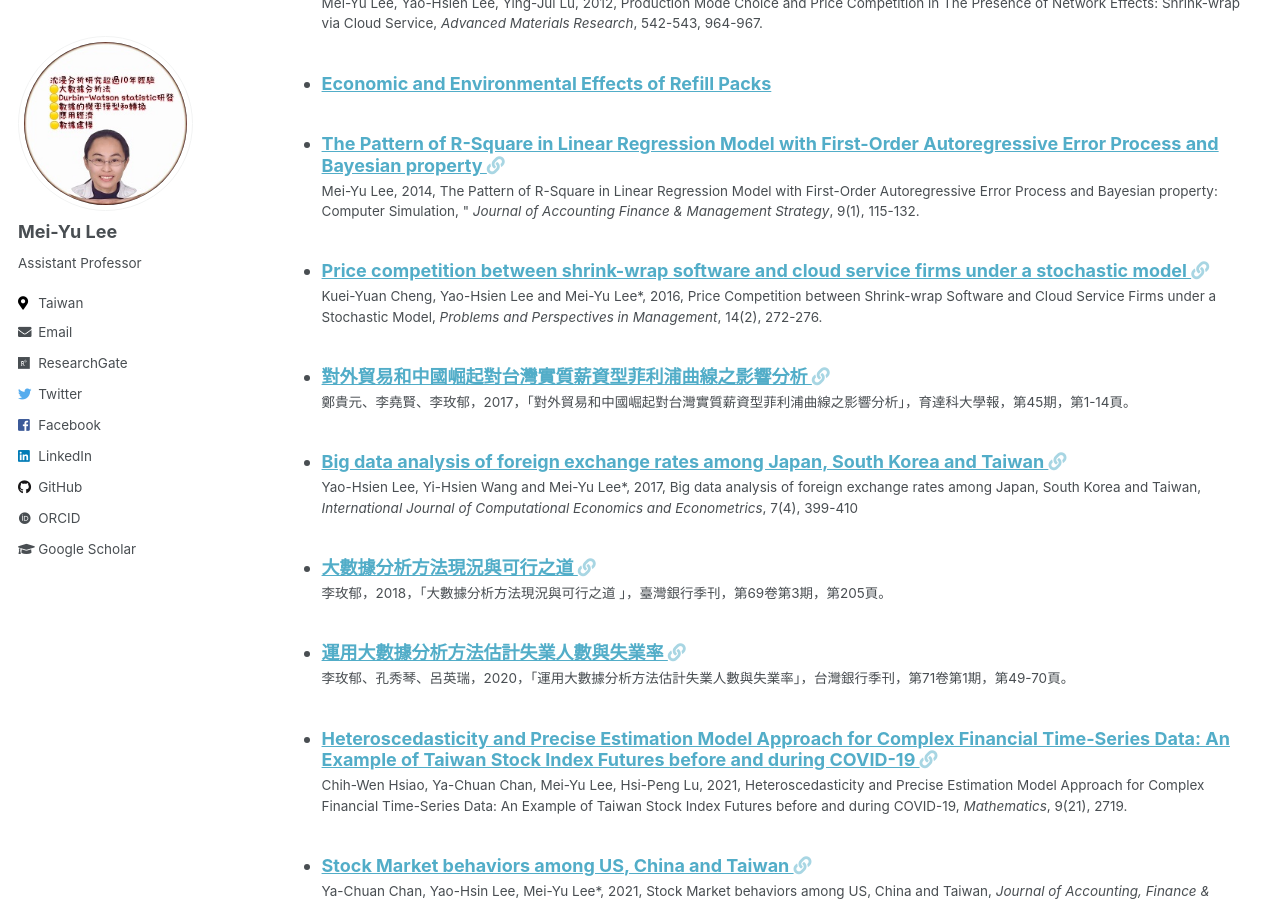
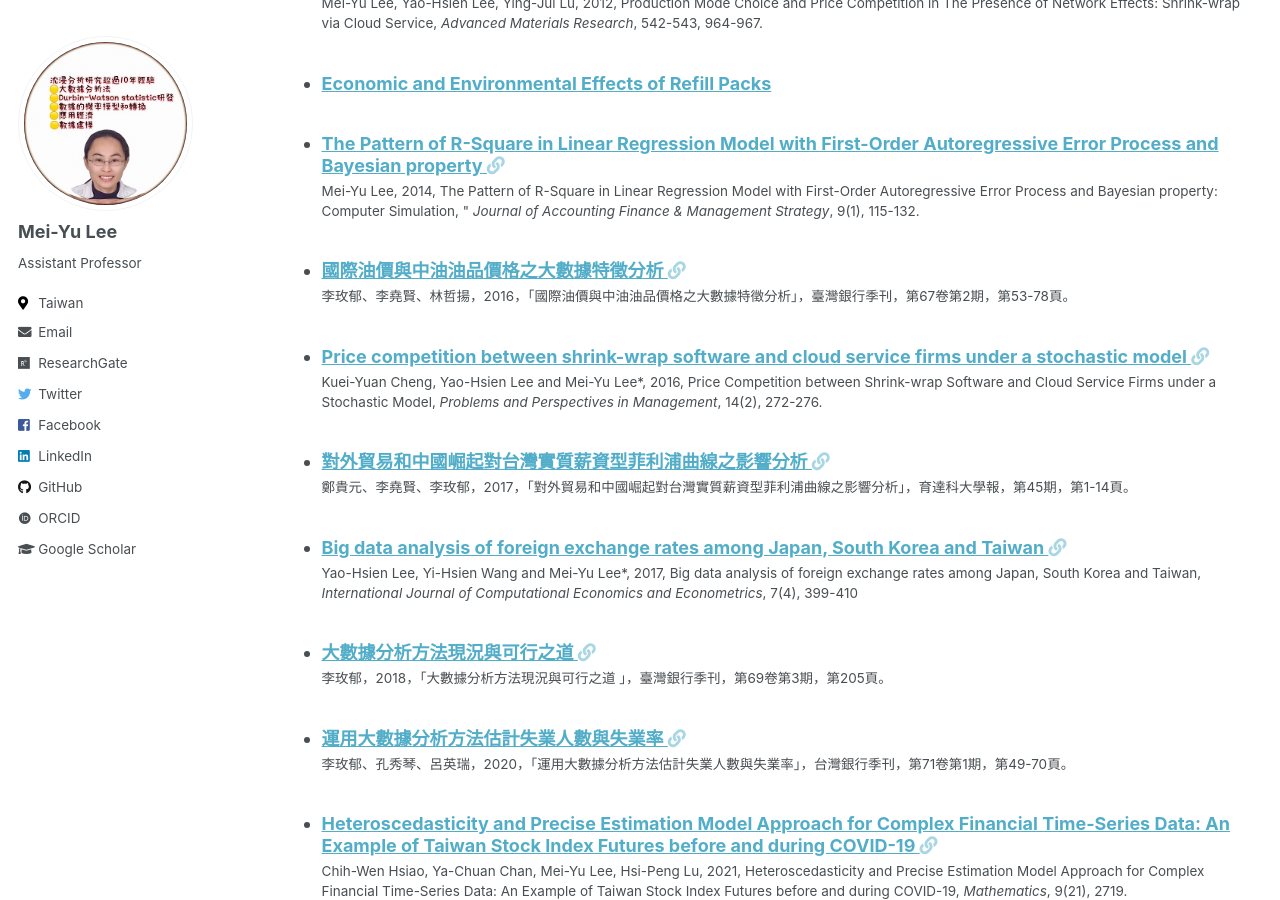
Before and after one commit to meiyulee/meiyulee.github.io, a Jekyll site: the page built from _pages/cv.md, in a window 1280 px wide and 900 px high, scrolled down 1574 px. Built offline with Jekyll 4.4.1, drawn with Linux system fonts in a browser that asks for light colours; some web fonts are replaced.

Commit message:
還原分類和標籤的設定

```diff
--- a/_config.yml
+++ b/_config.yml
@@ -284,10 +284,10 @@
 #  - <base_path/categories/my-awesome-category/index.html ~> path: /categories/
 #  - <base_path/my-awesome-category/index.html ~> path: /
 category_archive:
-  type: grid
+  type: liquid
   path: /categories/
 tag_archive:
-  type: grid
+  type: liquid
   path: /tags/
 # https://github.com/jekyll/jekyll-archives
 # jekyll-archives:
--- a/_data/navigation.yml
+++ b/_data/navigation.yml
@@ -9,7 +9,7 @@
   - title: "Teaching"
     url: /teaching/
 
-  - title: "Blog Posts"
+  - title: "Posts"
     url: /year-archive/
 
   - title: "CV"
--- /dev/null
+++ b/_publications/2016-06-journal-paper-oilprice.md
@@ -0,0 +1,22 @@
+---
+title: "國際油價與中油油品價格之大數據特徵分析"
+collection: publications
+permalink: /publication/2016-06-journal-paper-oilprice
+venue: '臺灣銀行季刊'
+paperurl: 'https://www.researchgate.net/profile/Mei-Yu-Lee/publication/309730937_guojiyoujiayuzhongyouyoupinjiagezhidashujutezhengfenxi/links/5820069d08ae40da2cb2597e/guojiyoujiayuzhongyouyoupinjiagezhidashujutezhengfenxi.pdf'
+link: 'https://www.bot.com.tw/Publications/Quarterly/Documents/67_2.pdf'
+citation: '李玫郁、李堯賢、林哲揚，2016，「國際油價與中油油品價格之大數據特徵分析」，臺灣銀行季刊，第67卷第2期，第53-78頁。'
+date: 2016-06-01 11:20:20
+categories:
+  - Journal papers
+tags:
+  - Big data analaysis
+  - crude oil price
+  - gasoline price
+excerpt: '<!-- more -->'
+sitemap:
+  lastmod: 2022-03-16
+  priority: 0.7
+  changefreq: 'monthly'
+  exclude: 'yes'
+---
```
